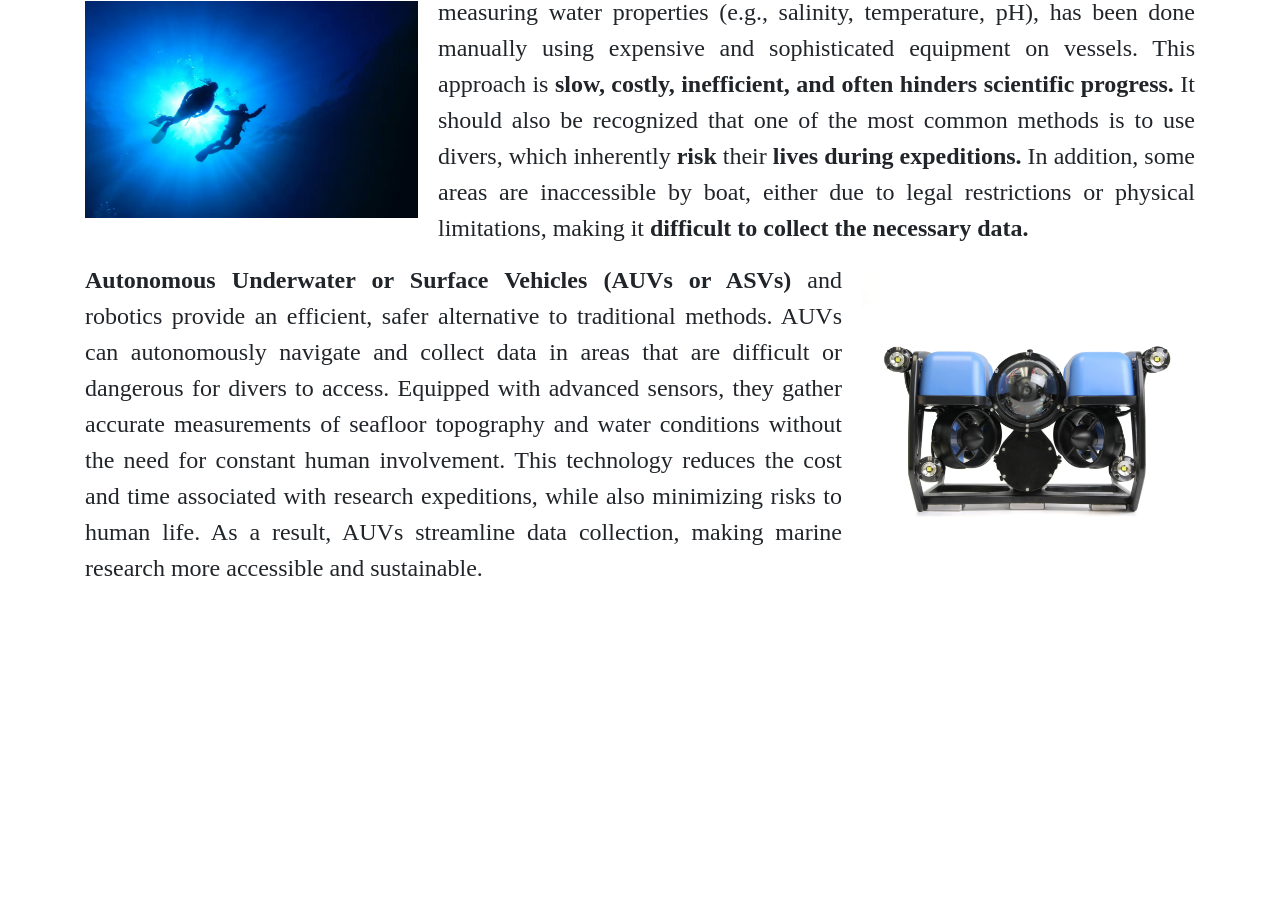
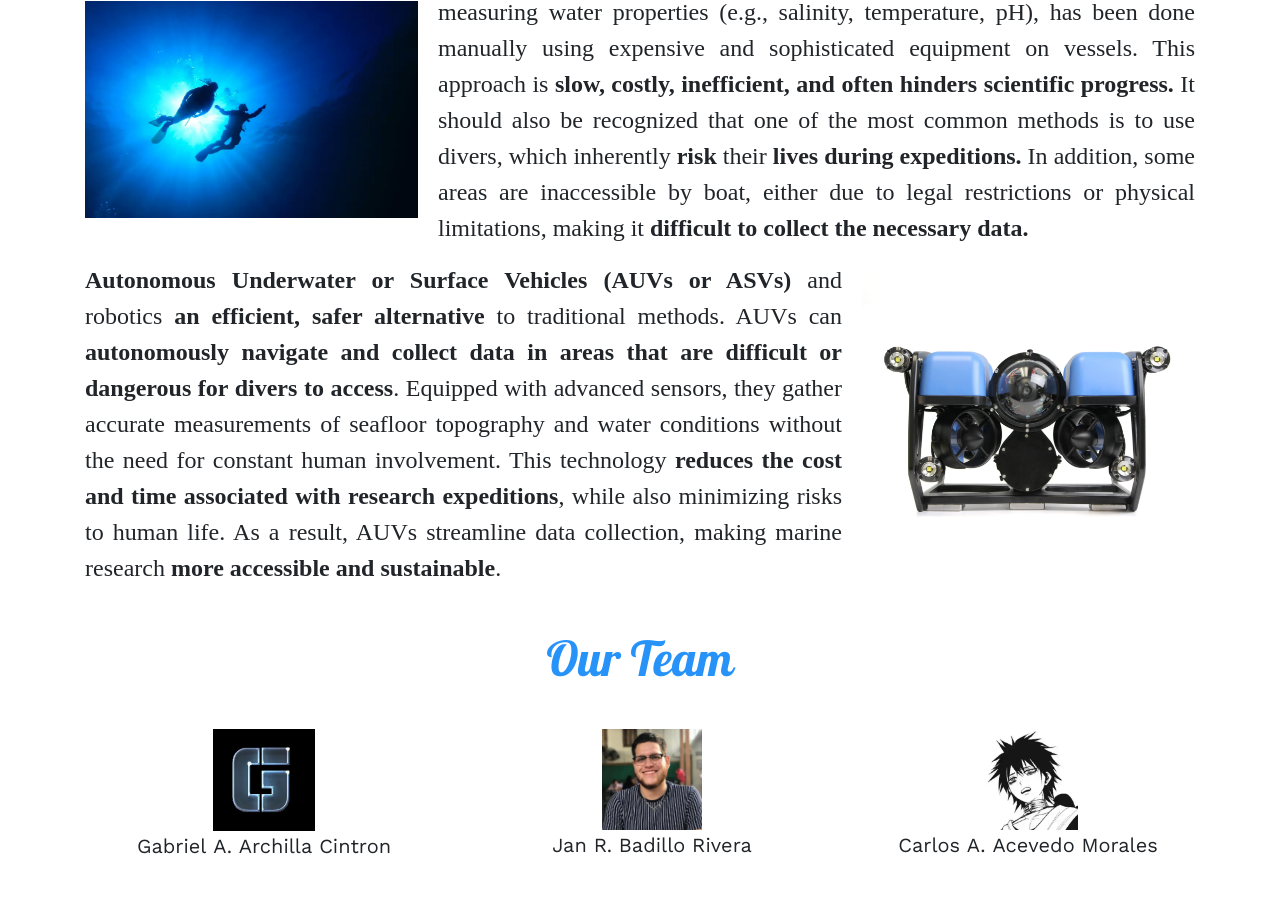
Before and after one commit to janbadillo/marine-data-visualizer, a Flask app: page /about in a window 1280 px wide. Shown: the part 226-1133 px from the top of the page. Before the commit the page ends 802 px from the top, so only its background shows below. Run offline with Flask 3, Linux system fonts and the light colour scheme.

Commit message:
Update about.html: Add team members and their images

```diff
--- a/application/templates/about.html
+++ b/application/templates/about.html
@@ -17,32 +17,34 @@
         </div>
 
         <div class="content-about">
-            <p class="about"> <b class="about">Autonomous Underwater or Surface Vehicles (AUVs or ASVs)</b> and robotics provide an efficient, safer alternative to traditional methods.
-                AUVs can autonomously navigate and collect data in areas that are difficult or dangerous for divers to access.
+            <p class="about"> <b class="about">Autonomous Underwater or Surface Vehicles (AUVs or ASVs)</b> and robotics
+                <b class="about">an efficient, safer alternative</b>  to traditional methods.
+                AUVs can <b class="about">autonomously navigate and collect data in areas that are difficult or dangerous for divers to access</b>.
                 Equipped with advanced sensors, they gather accurate measurements of seafloor topography and water conditions without the need
-                for constant human involvement. This technology reduces the cost and time associated with research expeditions,
+                for constant human involvement. This technology <b class="about">reduces the cost and time associated with research expeditions</b>,
                 while also minimizing risks to human life. As a result, AUVs streamline data collection,
-                making marine research more accessible and sustainable.
+                making marine research <b class="about">more accessible and sustainable</b>.
             </p>
             <img src="{{ url_for('static', filename='images/auv.webp') }}" alt="AUV" class="img-about" title="BlueROV2">
         </div>
 
     </div>
 
-    <!-- <h1>Our Team</h1>
-    <div class="content-about text-center">
-        <img src="{{ url_for('static', filename='images/gabriel_archilla.webp') }}" alt="Gabriel Archilla" title="Gabriel Archilla" width="10%">
-        <p class="names">Gabriel A. Archilla Cintron<p>
+    <h1 class="text-center">Our Team</h1>
+    <div class="grid-container">
+        <div class="item1">
+            <img src="{{ url_for('static', filename='images/gabriel_archilla.webp') }}" alt="Gabriel Archilla" title="Gabriel Archilla" width="30%">
+            <p>Gabriel A. Archilla Cintron<p>
+        </div>
+        <div class="item2">
+            <img src="{{ url_for('static', filename='images/jan_badillo.webp') }}" alt="Jean Badillo" title="Jean Badillo" width="24%">
+            <p>Jan R. Badillo Rivera<p>
+        </div>
+        <div class="item3">
+            <img src="{{ url_for('static', filename='images/carlos_acevedo.webp') }}" alt="Carlos Acevedo" title="Carlos Acevedo" width="32%">
+            <p>Carlos A. Acevedo Morales<p>
+        </div>
     </div>
-    <div class="content-about">
-        <p class="names">Jan R. Badillo Rivera</p>
-        <img src="{{ url_for('static', filename='images/jan_badillo.webp') }}" alt="Jean Badillo" title="Jean Badillo" width="10%">
-    </div>
-    <div class="content-about">
-        <img src="{{ url_for('static', filename='images/carlos_acevedo.webp') }}" alt="Carlos Acevedo" title="Carlos Acevedo" width="10%">
-        <p class="names">Carlos A. Acevedo Morales</p>
-    </div> -->
-
 </div>
 
 <!-- <script>
```
